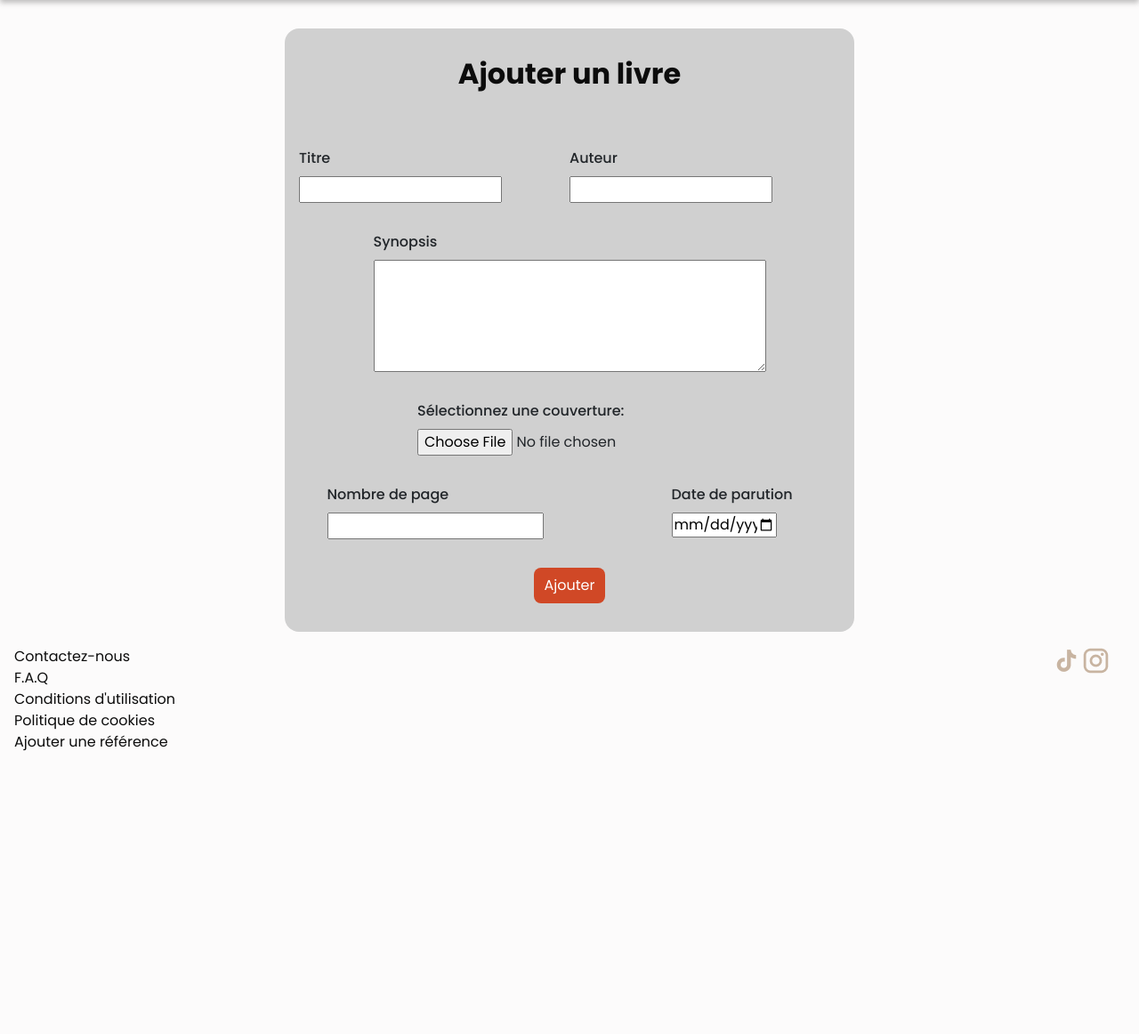
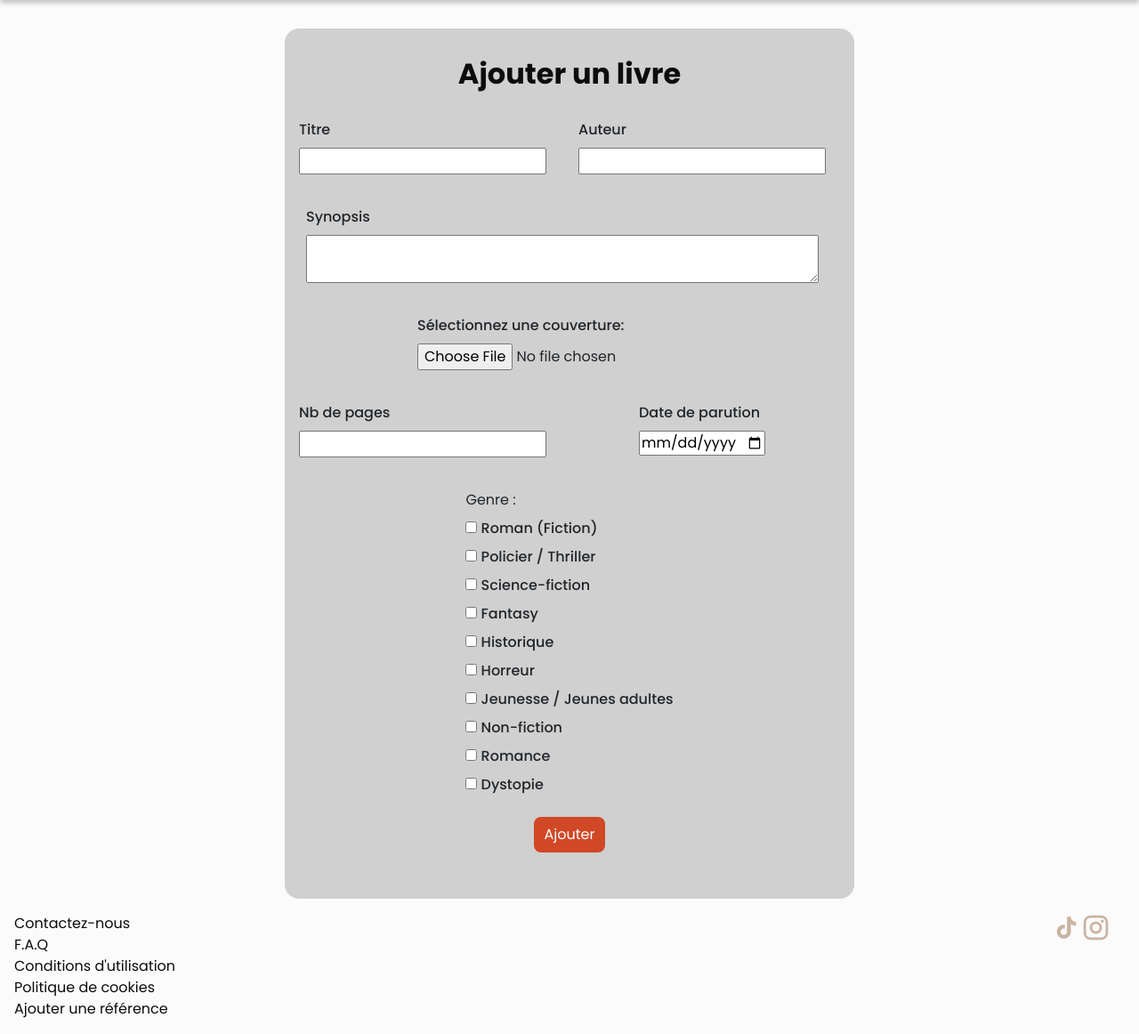
Before and after one commit to Leavlm/booklub, a PHP site: page /booklub/new-book.php in a window 1280 px wide. Shown: the part 80-1242 px from the top of the page at 89% size. Before the commit the page ends 924 px from the top, so only its background shows below. Run offline with PHP 8.4, Linux system fonts and the light colour scheme.

Commit message:
looking to add genre checkboxes in db

```diff
--- a/css/style.css
+++ b/css/style.css
@@ -398,7 +398,7 @@ ul {
 }
 /* CARDS  */
 .card__wrap {
-  width: calc(33% - 2rem);
+  width: calc(50% - 2rem);
   padding-bottom: 1rem;
   background-color: #fff;
   display: flex;
@@ -518,7 +518,7 @@ ul {
   display: flex;
   justify-content: center;
   color: #0C0C0C;
-  padding: 2rem 0;
+  padding: 2rem 0 0rem 0;
   font-weight: 700;
   width: 50%;
   margin: 2rem auto 0 auto;
@@ -526,5 +526,16 @@ ul {
   border-radius: 1rem 1rem 0 0;
 }
 .form__input {
-  width: 75%;
+  width: calc(100% - 1rem);
+}
+.form__wrap--grid {
+  display: grid;
+  grid-template-columns: 1fr 1fr;
+  gap: 20px;
+}
+.form__wrap {
+  margin-bottom: 20px;
+}
+.form__textarea {
+  width: calc(100% - 1rem);
 }/*# sourceMappingURL=style.css.map */
--- a/includes/_functions.php
+++ b/includes/_functions.php
@@ -42,8 +42,8 @@ function getSuggestions(array $array): string
 
 
 $msgArray = [
-    'ok' => 'Vôtre livre a bien été ajouté ! 🥳',
-    'ko' => 'Vôtre livre n\'a pas pu être ajouté ! 😱',
+    'ok' => 'Votre livre a bien été ajouté ! 🥳',
+    'ko' => 'Votre livre n\'a pas pu être ajouté ! 😱',
     'wrongToken' => 'Le token est erroné ! 😱',
     'invalidImg' => 'Le format de votre image n\'est pas pris en charge',
     'invalidId' => 'Le livre que vous avez demandé n\'est pas disponible'
--- a/new-book.php
+++ b/new-book.php
@@ -12,9 +12,8 @@ echo getMsg($msgArray);
 ?>
 <main>
     <h2 class="form__ttl">Ajouter un livre</h2>
-<!-- <div id="message" style="display: none;">Votre livre a bien été ajouté.</div> -->
     <form action="add.php" method="POST" class="form form-js" enctype="multipart/form-data">
-        <div class=" form__wrap--inline">
+        <div class=" form__wrap--grid">
             <div class="form__wrap">
                 <label for="title" class="form__label">Titre</label>
                 <input type="text" id="title" name="title" value="" class="input-js form__input" required>
@@ -26,9 +25,9 @@ echo getMsg($msgArray);
             </div>
         </div>
 
-        <div class="form__wrap">
+        <div class="form__wrap form__textarea">
             <label for="synopsis" class="form__label">Synopsis</label>
-        <textarea name="synopsis" id="synopsis" cols="30" rows="5"></textarea>
+            <textarea name="synopsis" id="synopsis" class="form__textarea"></textarea>
         </div>
 
         <div class="form__wrap">
@@ -36,9 +35,9 @@ echo getMsg($msgArray);
             <input type="file" id="image" name="image" accept="image/*">
         </div>
 
-        <div class=" form__wrap--inline">
+        <div class=" form__wrap--grid">
             <div class="form__wrap">
-        <label for="pages" class="form__label">Nombre de page</label>
+                <label for="pages" class="form__label">Nb de pages</label>
                 <input type="number" id="pages" name="pages" class="input-js form__input" value="">
             </div>
 
@@ -48,12 +47,64 @@ echo getMsg($msgArray);
             </div>
         </div>
 
+            <div class="form__wrap">
+                <label>Genre :</label>
+                <div class="form__label">
+                    <input type="checkbox" id="genre_roman" name="genre[]" value="Roman (Fiction)">
+                    <label for="genre_roman">Roman (Fiction)</label>
+                </div>
 
-        <input type="hidden" name="token" value="<?=$_SESSION['token']?>">
+                <div class="form__label">
+                    <input type="checkbox" id="genre_policier" name="genre[]" value="Policier / Thriller">
+                    <label for="genre_policier">Policier / Thriller</label>
+                </div>
+
+                <div class="form__label">
+                    <input type="checkbox" id="genre_sf" name="genre[]" value="Science-fiction">
+                    <label for="genre_sf">Science-fiction</label>
+                </div>
+
+                <div class="form__label">
+                    <input type="checkbox" id="genre_fantasy" name="genre[]" value="Fantasy">
+                    <label for="genre_fantasy">Fantasy</label>
+                </div>
+
+                <div class="form__label">
+                    <input type="checkbox" id="genre_historique" name="genre[]" value="Historique">
+                    <label for="genre_historique">Historique</label>
+                </div>
+
+                <div class="form__label">
+                    <input type="checkbox" id="genre_horreur" name="genre[]" value="Horreur">
+                    <label for="genre_horreur">Horreur</label>
+                </div>
+
+                <div class="form__label">
+                    <input type="checkbox" id="genre_jeunesse" name="genre[]" value="Jeunesse / Jeunes adultes">
+                    <label for="genre_jeunesse">Jeunesse / Jeunes adultes</label>
+                </div>
+
+                <div class="form__label">
+                    <input type="checkbox" id="genre_nonfiction" name="genre[]" value="Non-fiction">
+                    <label for="genre_nonfiction">Non-fiction</label>
+                </div>
+
+                <div class="form__label">
+                    <input type="checkbox" id="genre_romance" name="genre[]" value="Romance">
+                    <label for="genre_romance">Romance</label>
+                </div>
+
+                <div class="form__label">
+                    <input type="checkbox" id="genre_dystopie" name="genre[]" value="Dystopie">
+                    <label for="genre_dystopie">Dystopie</label>
+                </div>
+
+
+            <input type="hidden" name="token" value="<?= $_SESSION['token'] ?>">
             <button class="cta__txt--little form__btn">Ajouter</button>
     </form>
 </main>
 
-<?php require "includes/_footer.php"?>
+<?php require "includes/_footer.php" ?>
 <script type="module" src="js/search.js"></script>
 </body>
--- a/scss/components/_cards.scss
+++ b/scss/components/_cards.scss
@@ -1,7 +1,7 @@
 /* CARDS  */
 
 .card__wrap {
-    width: calc(33% - 2rem);
+    width: calc(50% - 2rem);
     padding-bottom: 1rem;
     background-color: $white;
     display: flex;
--- a/scss/components/_form.scss
+++ b/scss/components/_form.scss
@@ -21,7 +21,7 @@
 
     }
 
-    &__wrap{
+    &__wrap {
         display: flex;
         flex-direction: column;
         margin: 1rem auto;
@@ -29,17 +29,17 @@
 
     }
 
-    &__wrap--inline{
+    &__wrap--inline {
         display: flex;
         flex-direction: row;
         justify-content: space-between;
     }
 
-    &__ttl{
+    &__ttl {
         display: flex;
         justify-content: center;
         color: $black;
-        padding: 2rem 0;
+        padding: 2rem 0 0rem 0;
         font-weight: 700;
         width: 50%;
         margin: 2rem auto 0 auto;
@@ -47,9 +47,22 @@
         border-radius: 1rem 1rem 0 0;
     }
 
-    &__input{
-        width: 75%;
+    &__input {
+        width: calc(100% - 1rem);
     }
 
+    &__wrap--grid {
+        display: grid;
+        grid-template-columns: 1fr 1fr;
+        gap: 20px;
+    }
+
+    &__wrap {
+        margin-bottom: 20px;
+    }
+
+    &__textarea {
+        width: calc(100% - 1rem);
+    }
 
 }
```
Also changed, not shown: add.php (+36 -2 lines), 1 other file. Lines whose indentation alone changed are shown as unchanged.
